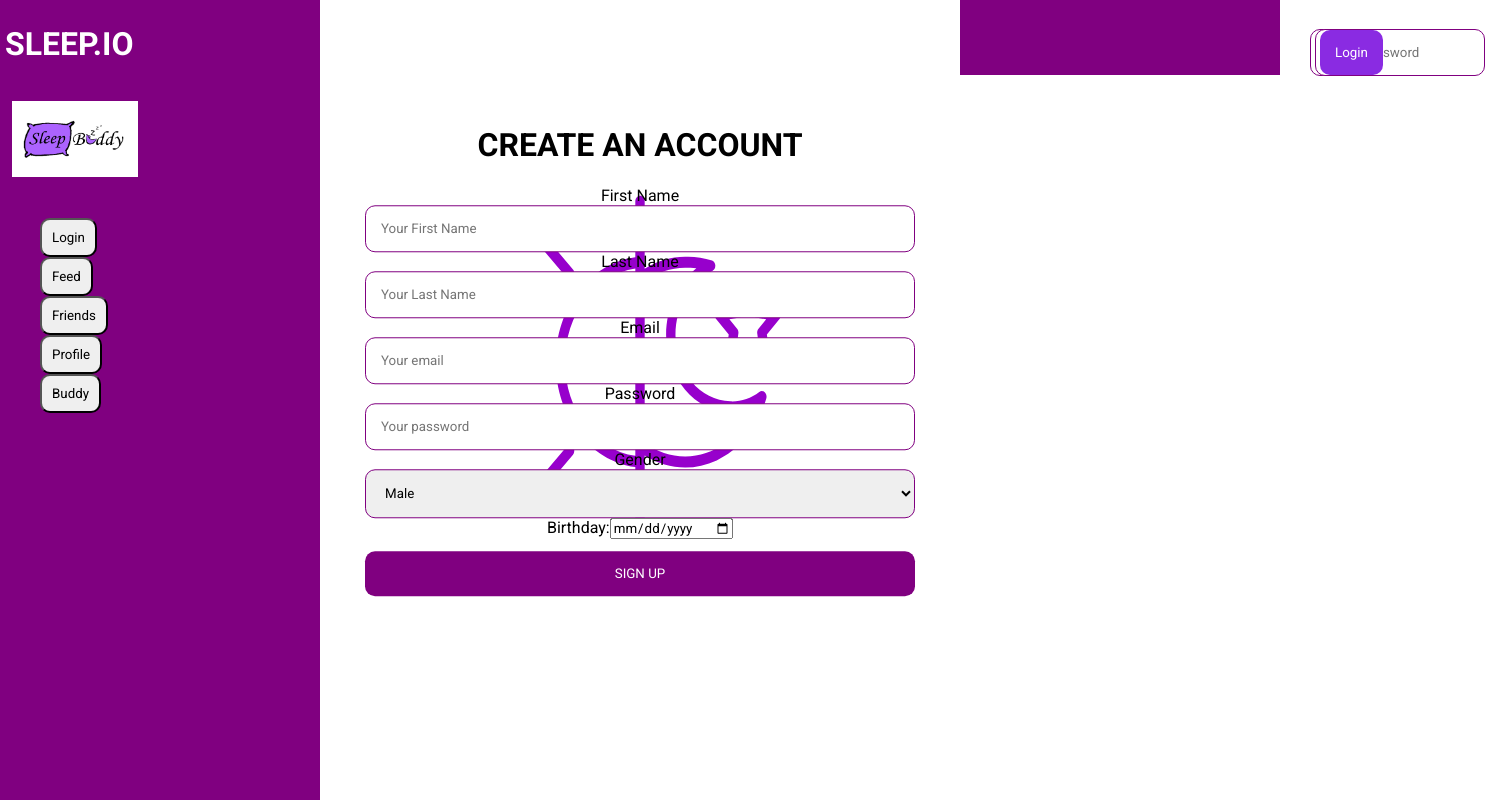
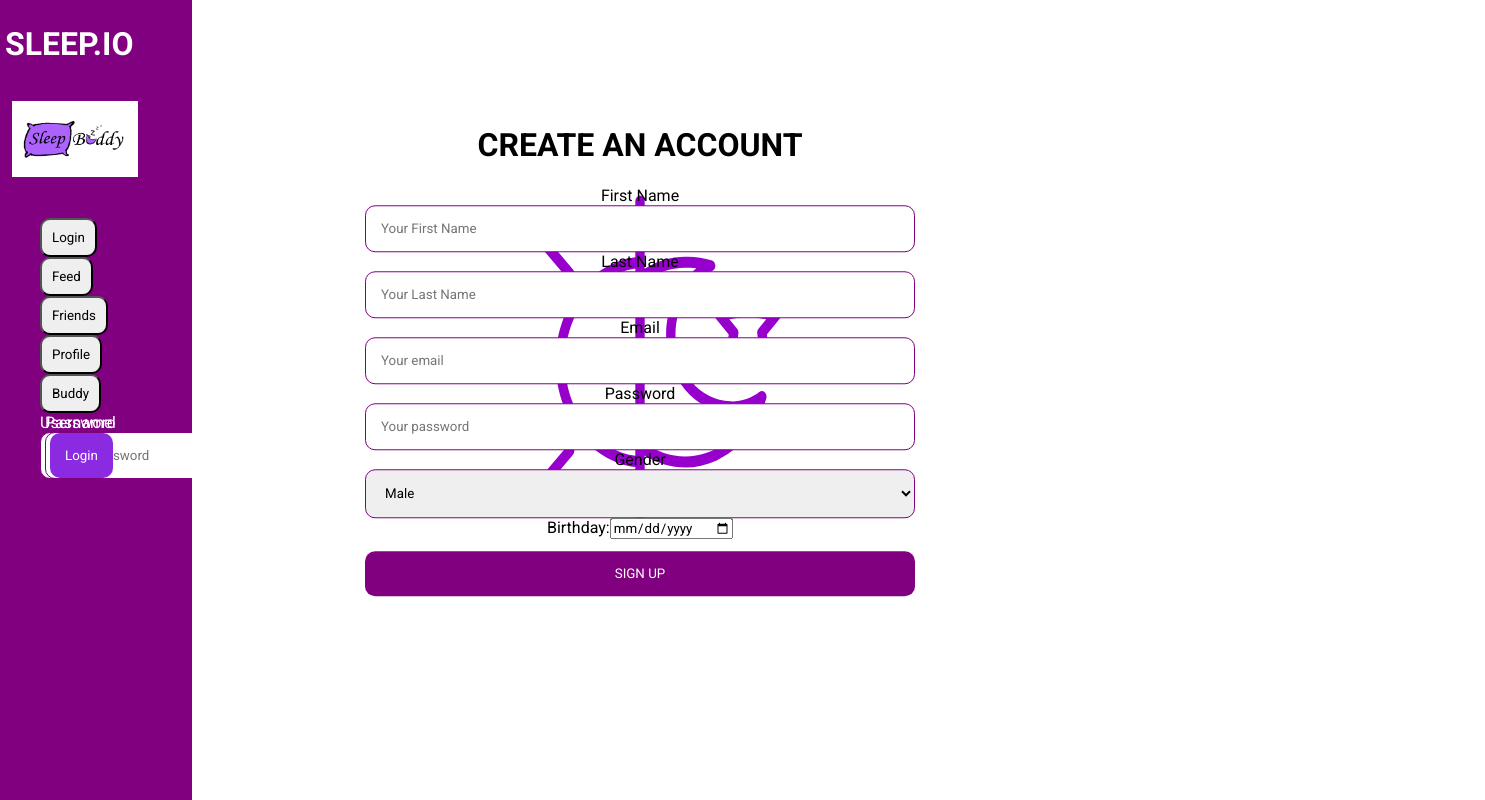
Before and after one commit to jmlacey/HCI-Social-Media-Project, a React (Create React App) app: page / in a window 1280 px wide. Shown: the whole page, 1485 px wide, since content can reach past the window. Built offline with nearby package versions, Linux system fonts and the light colour scheme.

Commit message:
Changed to 2 columns

```diff
--- a/src/App.css
+++ b/src/App.css
@@ -10,6 +10,10 @@ General Page
   font-family: "Roboto", sans-serif;
 }
 
+/* .App {
+  text-align: center;
+} */
+
 /* .header {
   background-color: purple;
   display: flex;
@@ -19,10 +23,11 @@ General Page
 
 .leftCol {
   background-color: purple;
-  width: 25%;
+  width: 15%;
   height: 100%;
   float: left;
-  position: absolute;
+  position: fixed;
+  flex-direction: column;
 }
 
 .centerCol {
@@ -57,7 +62,7 @@ body {
 }
 
 .maincontent {
-  display: absolute;
+  display: flex;
   flex-direction: column;
   align-items: flex-start;
   justify-content: center;
@@ -119,6 +124,12 @@ Header Login Form
   list-style-type: none;
   margin: 0;
   padding: 0;
+}
+
+.login {
+  /* padding: 20px; */
+  width: 175px;
+  height: 0px;
 }
 
 .loginButton2 {
@@ -215,11 +226,7 @@ input[type="submit"]:hover {
   width: 50px;
 }
 
-.login {
-  /* padding: 20px; */
-  width: 175px;
-  height: 0px;
-}
+
 
 
 
--- a/src/App.js
+++ b/src/App.js
@@ -187,23 +187,49 @@ class App extends React.Component {
                     </button>
                   </li>
 
+                  <li className="Nav_Element">
+                    <div className="login" style={{ paddingRight: 5 }}>
+                      <label style={{ color: "white" }} for="username">
+                        Username
+                  </label>
+                      <input
+                        type="text"
+                        id="usename"
+                        placeholder="Your username"
+                        className="inputBox"
+                      ></input>
+                    </div>
+                  </li>
+
+                  <li className="Nav_Element">
+                    <div className="login" style={{ paddingLeft: 5 }}>
+                      <label for="password" style={{ color: "white" }}>
+                        Password
+                  </label>
+                      <input
+                        type="text"
+                        id="password"
+                        placeholder="Your password"
+                        className="inputBox"
+                      ></input>
+                    </div>
+                  </li>
+
+                  <li className="Nav_Element">
+                    <div>
+                      <input
+                        type="button"
+                        value="Login"
+                        className="loginButton2"
+                      ></input>
+                    </div>
+                  </li>
+
                 </ul>
               </div>
             </nav>
-          </div>
-        </div>
 
-        {/* Middle column */}
-        <div className="centerCol">
-          <div className="maincontent" id="mainContent">
-            <MainContent ref={mainContent} />
-          </div>
-        </div>
-
-
-        {/* Right Column */}
-        <div className="rightCol">
-          <nav className="r">
+            {/* <nav className="r">
               <ul className="logSide">
                 <li>
                   <div className="login" style={{ paddingRight: 5 }}>
@@ -244,8 +270,22 @@ class App extends React.Component {
                 </li>
 
               </ul>
-          </nav>
+            </nav> */}
           </div>
+        </div>
+
+        {/* Middle column */}
+        <div className="centerCol">
+          <div className="maincontent" id="mainContent">
+            <MainContent ref={mainContent} />
+          </div>
+        </div>
+
+
+        {/* Right Column */}
+        {/* <div className="rightCol">
+
+        </div> */}
 
 
         <Modal
--- a/src/Component/Discussion.jsx
+++ b/src/Component/Discussion.jsx
@@ -48,6 +48,7 @@ class Feed extends React.Component {
   render() {
     return (
       <div>
+        <div className="centered">
           <form onSubmit={this.submitHandler}>
             <label>
               Post Something!
@@ -62,6 +63,7 @@ class Feed extends React.Component {
           </form>
           <PostingList ref={this.postListing} type="postlist" />
         </div>
+      </div>
     );
   }
 }
```
Lines whose indentation alone changed are shown as unchanged.
